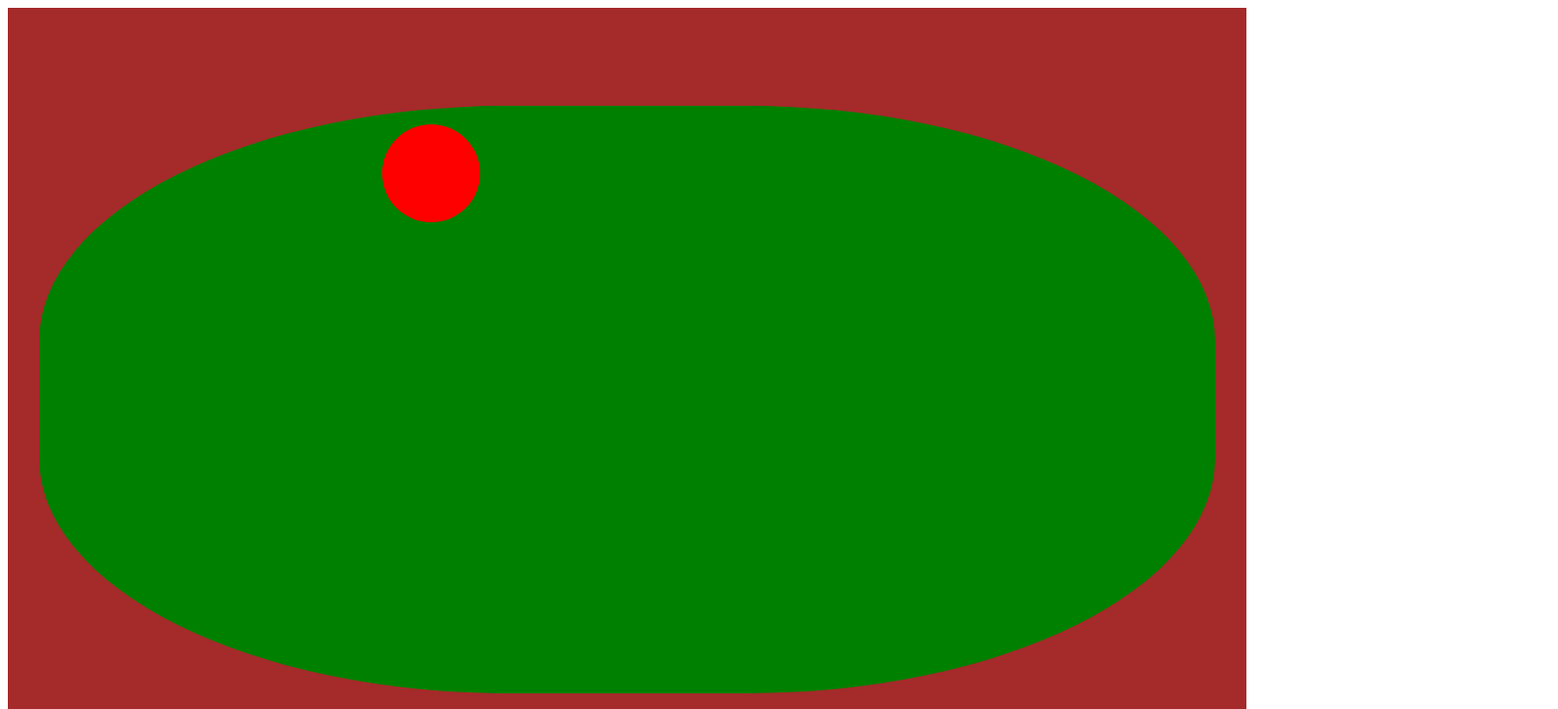
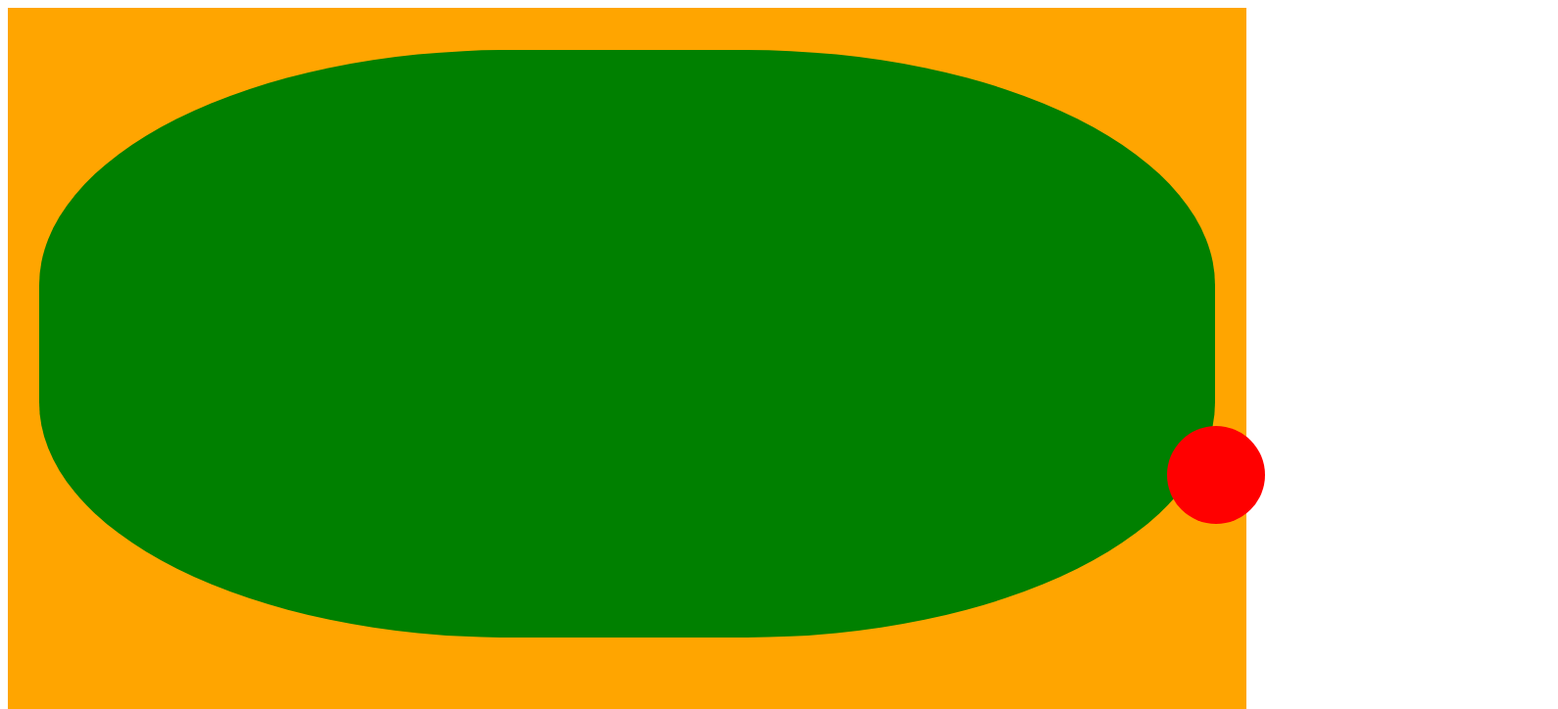
Before and after one commit to thiago-fiori/poker, a Nuxt app: page / in a window 1280 px wide. Shown: the top 724 px of the page at 98% size, 1590 px wide, since content can reach past the window. Built offline with nearby package versions, Linux system fonts and the light colour scheme.

Commit message:
Refactor seat positioning and styling

```diff
--- a/app.vue
+++ b/app.vue
@@ -2,9 +2,9 @@
   <div class="sala">
     <Mesa>
       <Assento
-        v-for="(Jogador, index) in jogadores"
-        :key="index"
-        :style="positionParaStyle(playerPosition(700, 400, index, 8))"
+        v-for="(_, idx) in Array(jogadores)"
+        :key="idx"
+        :style="indexToStyle(1200, 600, idx, 100, 8)"
       ></Assento>
     </Mesa>
 
@@ -15,33 +15,27 @@
   </div>
 </template>
 
-<script setup>
-function positionParaStyle(position) {
-  console.log(position);
-  const style = {
-    position: "relative",
-    left: `${position.x}px`,
-    top: `${position.y}px`,
-    " background-color": "blue",
+<script lang="ts" setup>
+const indexToStyle = (
+  width: number,
+  height: number,
+  index: number,
+
+  actorSize = 200,
+  players = 8
+) => {
+  const phase = Math.PI / 8;
+  const theta = ((2 * Math.PI) / players) * index + phase;
+  const rx = width / 2 + actorSize / 2; // Raio horizontal da elipse
+  const ry = height / 2 + actorSize / 2; // Raio vertical da elipse
+  const x = rx + rx * Math.cos(theta) - actorSize;
+  const y = ry + ry * Math.sin(theta) - actorSize;
+  return {
+    position: "absolute",
+    left: `${x}px`,
+    top: `${y}px`,
   };
-  console.log(style);
-  return style;
-}
-
-function playerPosition(W, H, index, maxPlayers) {
-  // Semi-eixos da elipse
-  let a = W / 2;
-  let b = H / 2;
-
-  // Calcular o ângulo para o jogador atual
-  let angle = 2 * Math.PI * (index / maxPlayers);
-
-  // Calcular posição x e y
-  let x = Math.round(a * Math.cos(angle));
-  let y = Math.round(b * Math.sin(angle));
-
-  return { x: x, y: y };
-}
+};
 
 const jogadores = useState("jogadores", () => 1);
 const adicionarJogador = function () {
@@ -61,23 +55,46 @@ const removerJogador = function () {
 </script>
 
 <style scoped>
+* {
+  box-sizing: border-box;
+  margin: 0;
+  padding: 0;
+}
 body {
   padding: 0;
+  margin: 0;
 }
 
 footer {
   display: flex;
   flex-direction: row;
   justify-content: center;
+  align-items: center;
+  padding: 2rem;
+  gap: 1rem;
+}
+
+.sala {
+  height: 100dvh;
+  background-color: orange;
+  margin: 0;
+  position: relative;
+  display: flex;
+  flex-direction: column;
 }
 
 button {
+  padding: 1rem;
+  border-radius: 0.5rem;
+  border: none;
+  background-color: #333;
+  color: white;
+  font-size: 1rem;
+  font-weight: bold;
+  cursor: pointer;
 }
 
-.sala {
-  height: 90vh;
-  background-color: brown;
-  margin: 0;
-  position: relative;
+button:hover {
+  background-color: #555;
 }
 </style>
--- a/components/Assento.vue
+++ b/components/Assento.vue
@@ -1,9 +1,6 @@
 <template>
-  <div>
-    <h3 :style="{ color: `red` }">
-      <slot></slot>
-    </h3>
-    <div class="assento"></div>
+  <div class="assento">
+    <slot />
   </div>
 </template>
 
--- a/components/Mesa.vue
+++ b/components/Mesa.vue
@@ -1,8 +1,6 @@
 <template>
-  <div class="container">
-    <div class="mesa">
-      <slot />
-    </div>
+  <div class="mesa">
+    <slot />
   </div>
 </template>
 
@@ -10,15 +8,12 @@
 
 <style scoped>
 .mesa {
+  position: relative;
   width: 1200px;
   height: 600px;
   background-color: green;
   margin: auto;
   border-radius: 40%;
-}
-.container {
-  width: 100%;
-  height: 100dvh;
-  display: flex;
+  padding: 0;
 }
 </style>
```
